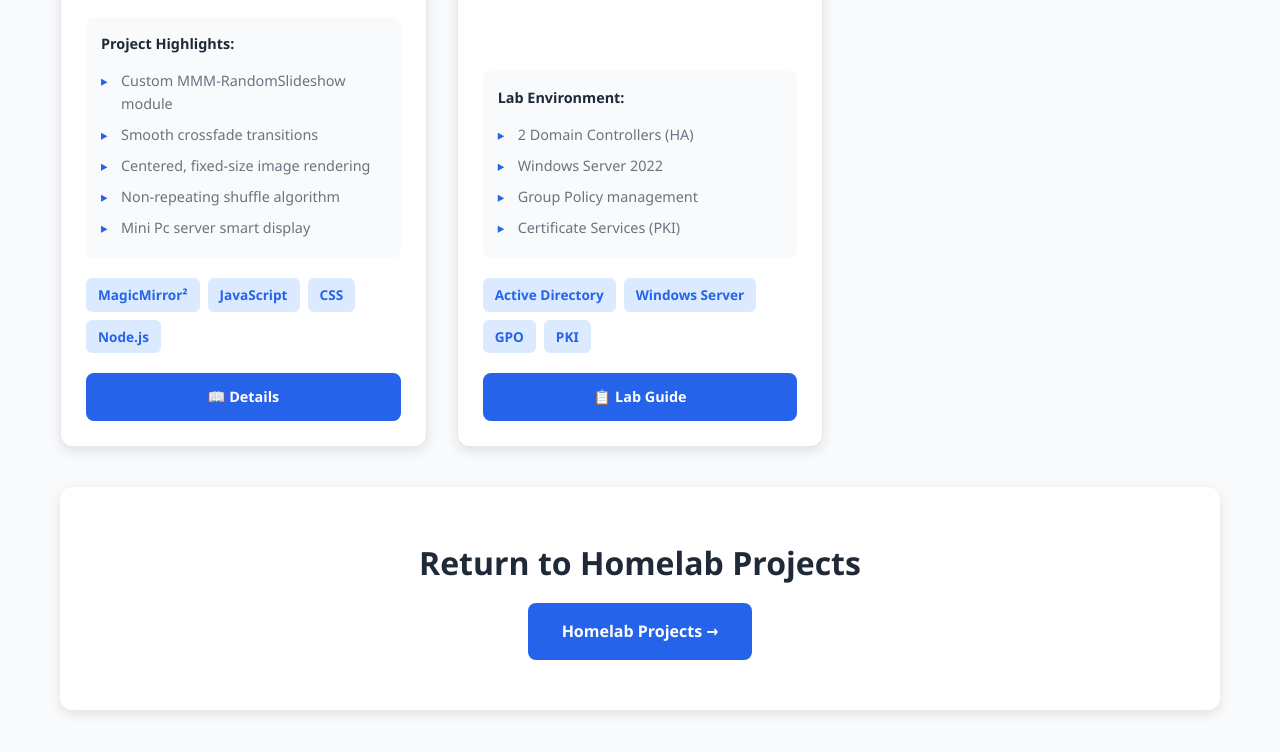
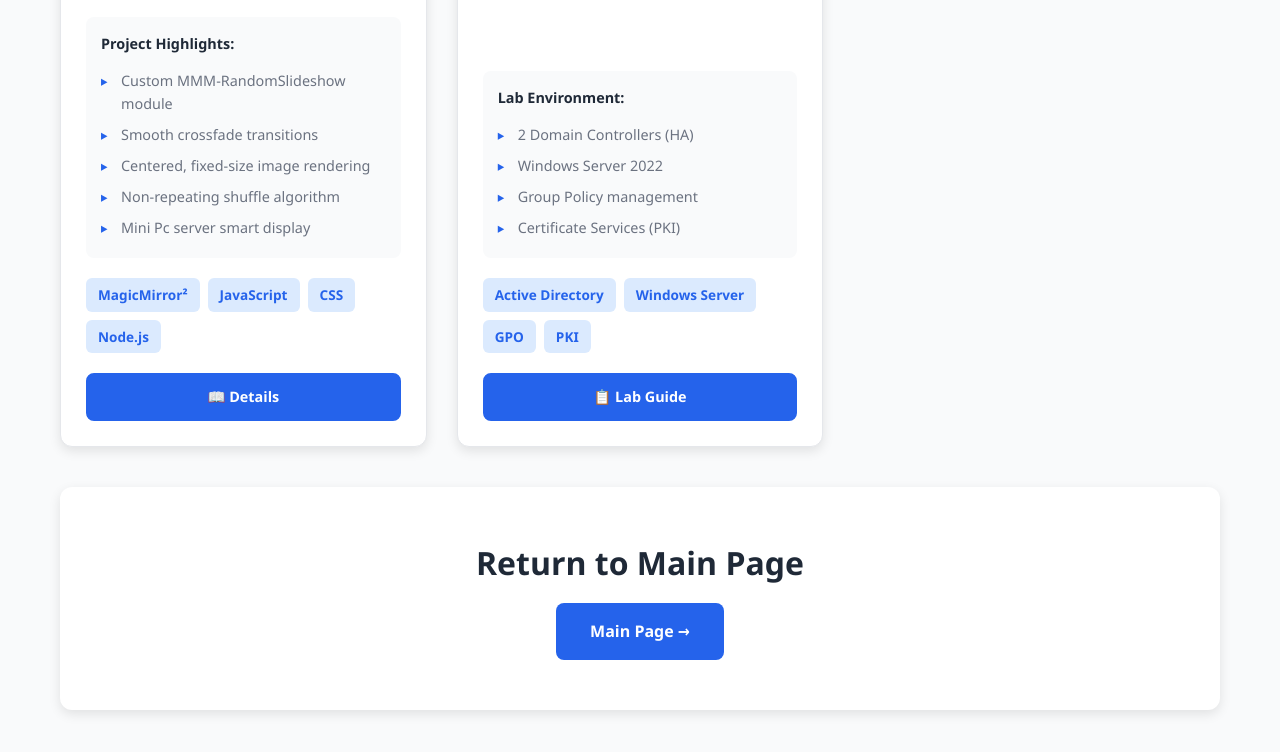
Before and after one commit to RyanKimTech/webserver, a plain HTML site: page homelab-projects.html in a window 1280 px wide. Shown: the part 1837-2589 px from the top of the page. Drawn offline with Linux system fonts and the light colour scheme.

Commit message:
Add files via upload

```diff
--- a/homelab-projects.html
+++ b/homelab-projects.html
@@ -800,8 +800,8 @@ body {
 
             <!-- Call to Action -->
             <div class="projects-cta">
-                <h2>Return to Homelab Projects</h2>
-                <a href="homelab-projects.html" class="btn btn-primary">Homelab Projects →</a>
+                <h2>Return to Main Page</h2>
+                <a href="index.html" class="btn btn-primary">Main Page →</a>
             </div>
         </div>
     </div>
```
